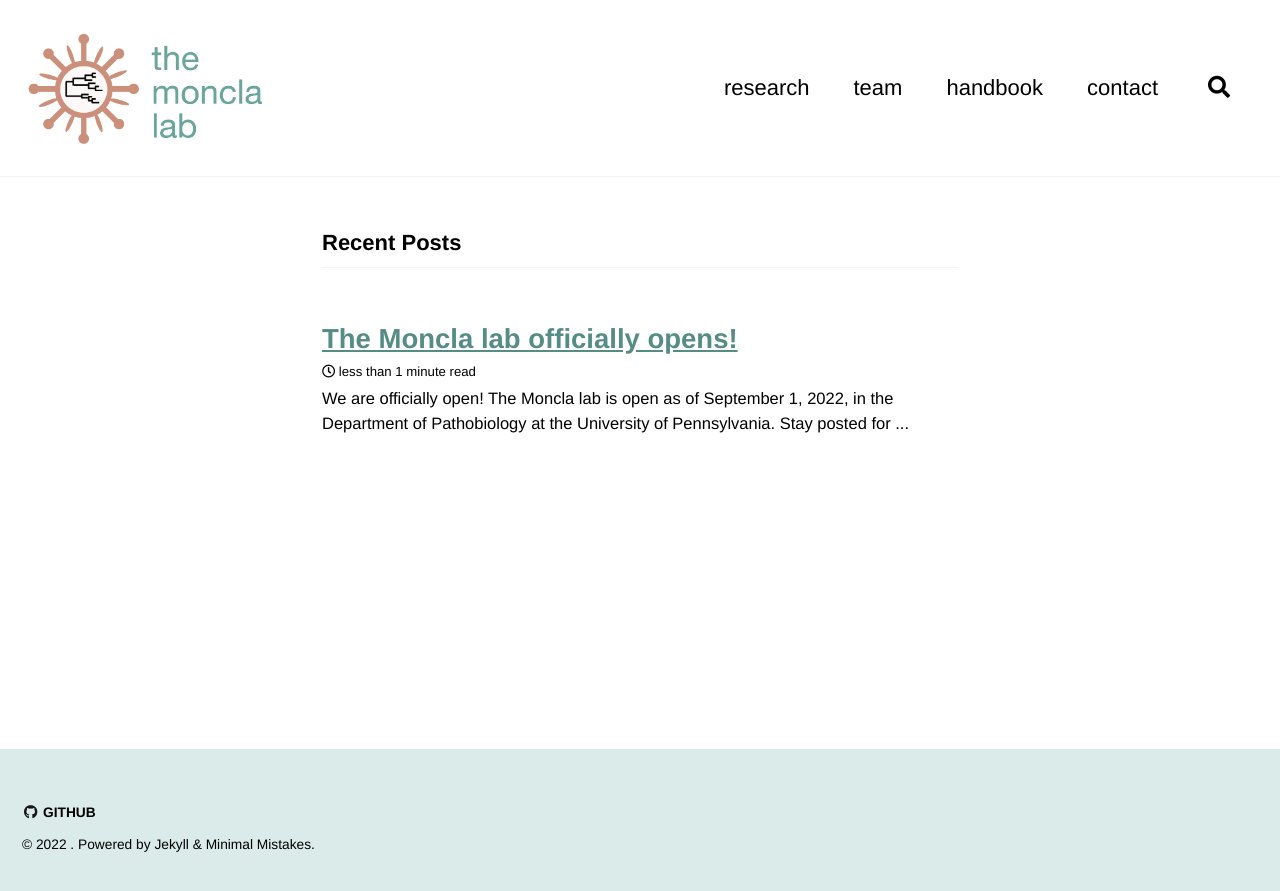
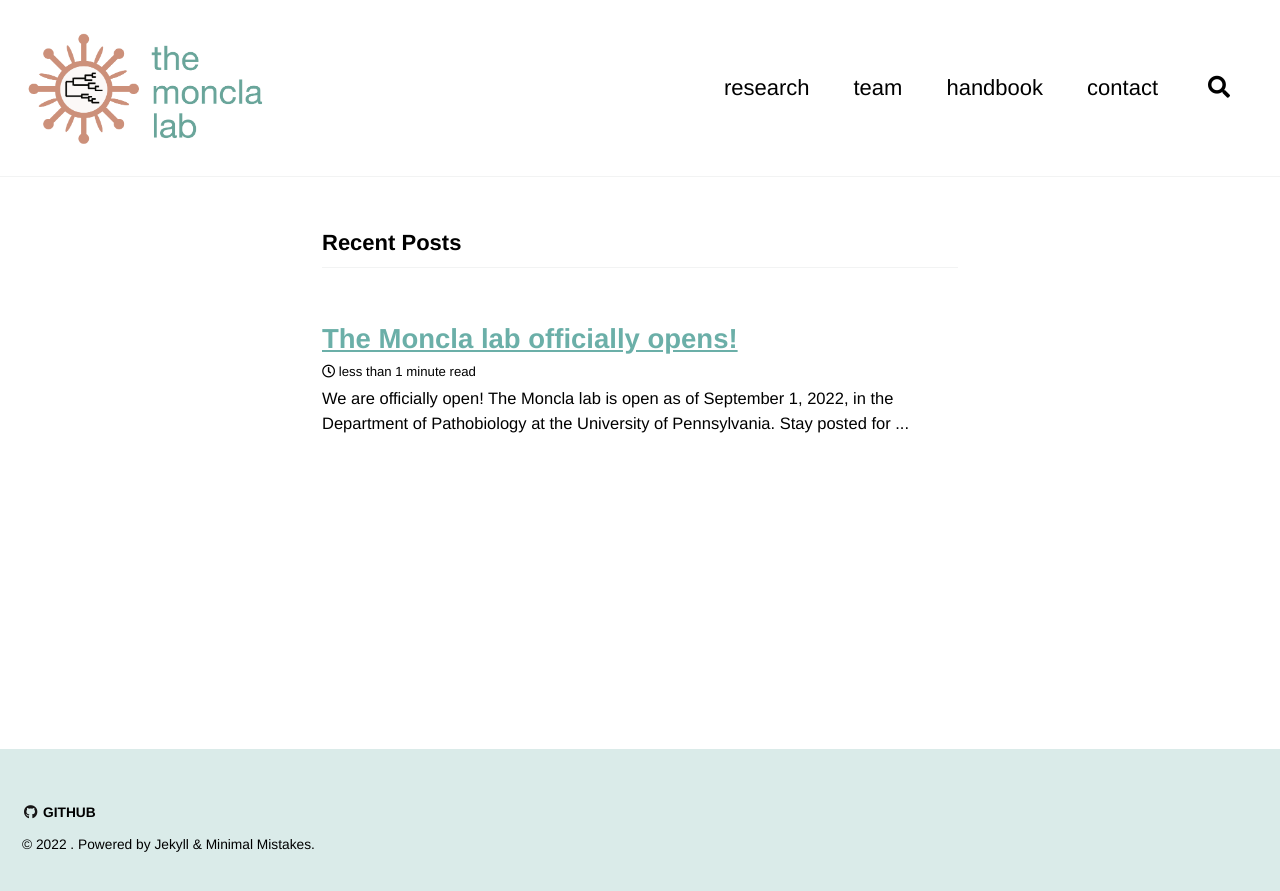
Before and after one commit to lmoncla/monclalab, a Jekyll site: the page built from index.html, in a window 1280 px wide. Shown: the top 891 px of the page. Built offline with Jekyll 4.4.1, drawn with Linux system fonts in a browser that asks for light colours; cached includes are drawn as plain includes; a script that is not in the unit is left out; the list of posts is cut into pages by our own code; comment, search, counter and statistics services are not loaded.

Commit message:
Update _variables.scss

```diff
--- a/_sass/minimal-mistakes/_variables.scss
+++ b/_sass/minimal-mistakes/_variables.scss
@@ -113,7 +113,7 @@ $youtube-color: #bb0000 !default;
 $xing-color: #006567 !default;
 
 /* links */
-$link-color: mix(#000, $info-color, 20%) !default;
+$link-color: #6bafa8 !default;
 $link-color-hover: $black !default;
 $link-color-visited: mix(#fff, $link-color, 15%) !default;
 $masthead-link-color: $primary-color !default;
```
